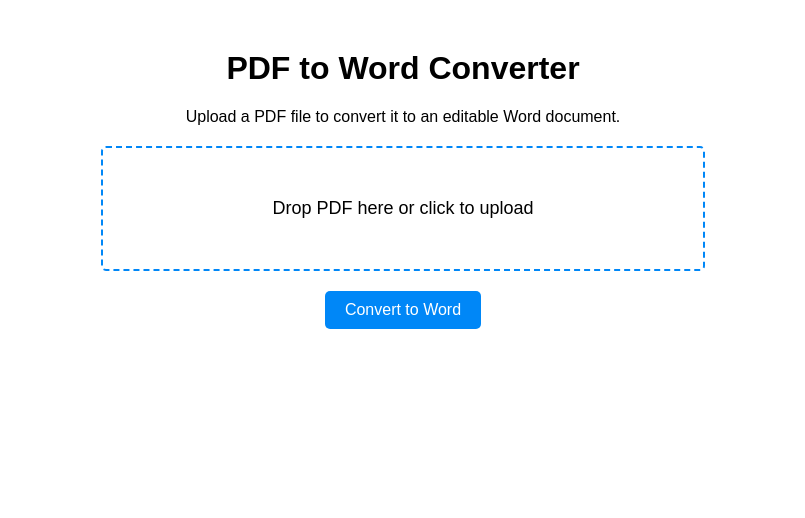
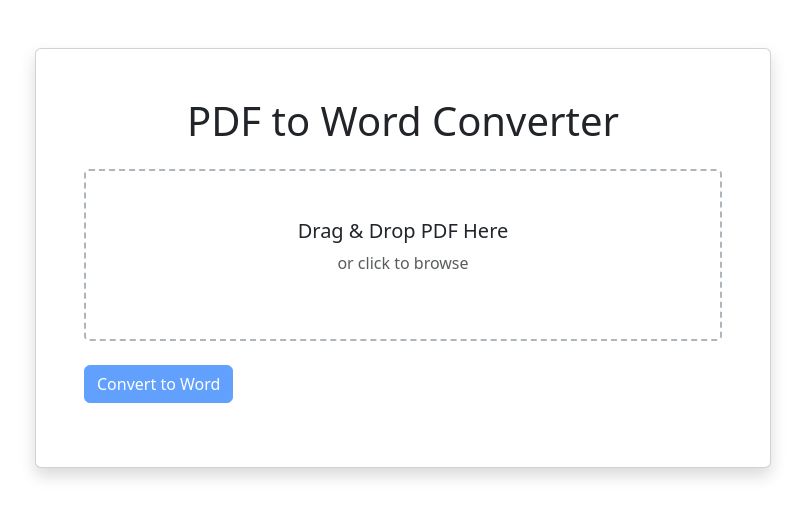
Before and after one commit to roastandr/pdf-to-word, a Flask app: page / in a window 1280 px wide. Shown: the top 518 px of the page, without its empty margins (237-1042 px from the left). Run offline with Flask 3, Linux system fonts and the light colour scheme; some libraries are stand-ins or nearby versions.

Commit message:
update code

```diff
--- a/app.py
+++ b/app.py
@@ -1,5 +1,6 @@
-from flask import Flask, render_template, request, send_file, after_this_request
 import os
+import logging
+from flask import Flask, render_template, request, send_file
 from pdf2docx import Converter
 from pdf2image import convert_from_path
 import pytesseract
@@ -8,58 +9,75 @@ from docx import Document
 app = Flask(__name__)
 app.config['UPLOAD_FOLDER'] = 'uploads'
 app.config['MAX_CONTENT_LENGTH'] = 10 * 1024 * 1024  # 10MB limit
-
-# Ensure upload folder exists
 os.makedirs(app.config['UPLOAD_FOLDER'], exist_ok=True)
 
+# Configure logging
+logging.basicConfig(level=logging.INFO)
+logger = logging.getLogger(__name__)
+
 def convert_pdf_to_word(pdf_path, output_path):
+    """Convert PDF to DOCX with OCR fallback"""
     try:
-        # Try text-based conversion first
+        # Try text extraction first
         cv = Converter(pdf_path)
         cv.convert(output_path)
         cv.close()
-    except:
-        # Fallback to OCR for scanned PDFs
-        images = convert_from_path(pdf_path)
-        doc = Document()
-        for img in images:
-            text = pytesseract.image_to_string(img)
-            doc.add_paragraph(text)
-        doc.save(output_path)
+        logger.info("Text-based conversion successful")
+        return True
+    except Exception as e:
+        logger.warning(f"Text extraction failed, trying OCR: {e}")
+        try:
+            # OCR fallback
+            images = convert_from_path(pdf_path, dpi=200, thread_count=2)
+            doc = Document()
+            for img in images:
+                text = pytesseract.image_to_string(img)
+                doc.add_paragraph(text)
+            doc.save(output_path)
+            logger.info("OCR conversion successful")
+            return True
+        except Exception as ocr_error:
+            logger.error(f"OCR failed: {ocr_error}")
+            return False
 
-@app.route("/", methods=["GET", "POST"])
-def index():
-    if request.method == "POST":
-        if 'file' not in request.files:
-            return "No file uploaded", 400
+@app.route("/", methods=["GET"])
+def home():
+    return render_template("index.html")
 
-        file = request.files['file']
-        if file.filename == '':
-            return "No file selected", 400
+@app.route("/convert", methods=["POST"])
+def handle_conversion():
+    if 'file' not in request.files:
+        return {"error": "No file uploaded"}, 400
 
-        if file and file.filename.endswith('.pdf'):
-            # Save uploaded PDF
-            pdf_path = os.path.join(app.config['UPLOAD_FOLDER'], file.filename)
-            file.save(pdf_path)
+    file = request.files['file']
+    if not file or file.filename == '':
+        return {"error": "No file selected"}, 400
 
-            # Convert to Word
-            word_filename = file.filename.replace('.pdf', '.docx')
-            word_path = os.path.join(app.config['UPLOAD_FOLDER'], word_filename)
-            convert_pdf_to_word(pdf_path, word_path)
+    try:
+        # Save uploaded file
+        pdf_path = os.path.join(app.config['UPLOAD_FOLDER'], file.filename)
+        word_path = os.path.join(app.config['UPLOAD_FOLDER'],
+                               file.filename.replace('.pdf', '.docx'))
+        file.save(pdf_path)
 
-            # Clean up files after download
-            @after_this_request
-            def remove_files(response):
-                try:
-                    os.remove(pdf_path)
-                    os.remove(word_path)
-                except:
-                    pass
-                return response
+        # Convert
+        if not convert_pdf_to_word(pdf_path, word_path):
+            return {"error": "Conversion failed"}, 500
 
-            return send_file(word_path, as_attachment=True)
+        # Return the file
+        return send_file(word_path, as_attachment=True)
 
-    return render_template("index.html")
+    except Exception as e:
+        logger.error(f"Server error: {e}")
+        return {"error": str(e)}, 500
+    finally:
+        # Cleanup
+        for path in [pdf_path, word_path]:
+            try:
+                if path and os.path.exists(path):
+                    os.remove(path)
+            except:
+                pass
 
 if __name__ == "__main__":
     app.run(host='0.0.0.0', port=int(os.environ.get("PORT", 5000)))
--- a/templates/index.html
+++ b/templates/index.html
@@ -4,75 +4,164 @@
     <meta charset="UTF-8">
     <meta name="viewport" content="width=device-width, initial-scale=1.0">
     <title>PDF to Word Converter</title>
-    <link rel="stylesheet" href="https://cdnjs.cloudflare.com/ajax/libs/dropzone/5.9.3/dropzone.min.css">
+    <link href="https://cdn.jsdelivr.net/npm/bootstrap@5.3.0/dist/css/bootstrap.min.css" rel="stylesheet">
     <style>
-        body {
-            font-family: Arial, sans-serif;
+        .upload-area {
+            border: 2px dashed #adb5bd;
+            border-radius: 5px;
+            padding: 3rem;
             text-align: center;
-            margin: 50px;
+            cursor: pointer;
+            transition: all 0.3s;
         }
-        .dropzone {
-            border: 2px dashed #0087F7;
-            border-radius: 5px;
-            padding: 50px;
-            margin: 20px auto;
-            max-width: 500px;
+        .upload-area:hover {
+            border-color: #0d6efd;
+            background: #f8f9fa;
         }
-        .dz-message {
-            font-size: 18px;
-        }
-        .convert-btn {
-            background: #0087F7;
-            color: white;
-            border: none;
-            padding: 10px 20px;
-            border-radius: 5px;
-            cursor: pointer;
-            font-size: 16px;
+        #progressBar {
+            height: 20px;
+            margin-top: 10px;
+            display: none;
         }
     </style>
 </head>
 <body>
-    <h1>PDF to Word Converter</h1>
-    <p>Upload a PDF file to convert it to an editable Word document.</p>
+    <div class="container py-5">
+        <div class="row justify-content-center">
+            <div class="col-md-8">
+                <div class="card shadow">
+                    <div class="card-body p-5">
+                        <h1 class="text-center mb-4">PDF to Word Converter</h1>
 
-    <form action="/" class="dropzone" id="pdfUpload" enctype="multipart/form-data">
-        <div class="dz-message">Drop PDF here or click to upload</div>
-    </form>
+                        <div id="uploadArea" class="upload-area mb-4">
+                            <h5>Drag & Drop PDF Here</h5>
+                            <p class="text-muted">or click to browse</p>
+                            <input type="file" id="fileInput" accept=".pdf" class="d-none">
+                        </div>
 
-    <button id="convertBtn" class="convert-btn" disabled>Convert to Word</button>
-    <div id="status"></div>
+                        <div class="d-flex justify-content-between align-items-center">
+                            <button id="convertBtn" class="btn btn-primary" disabled>
+                                Convert to Word
+                            </button>
+                            <div id="fileInfo" class="text-muted"></div>
+                        </div>
 
-    <script src="https://cdnjs.cloudflare.com/ajax/libs/dropzone/5.9.3/dropzone.min.js"></script>
+                        <div id="progressBar" class="progress">
+                            <div class="progress-bar progress-bar-striped progress-bar-animated"
+                                 role="progressbar" style="width: 0%"></div>
+                        </div>
+
+                        <div id="status" class="mt-3 text-center"></div>
+                    </div>
+                </div>
+            </div>
+        </div>
+    </div>
+
     <script>
-        Dropzone.options.pdfUpload = {
-            paramName: "file",
-            maxFiles: 1,
-            acceptedFiles: ".pdf",
-            init: function() {
-                this.on("addedfile", function() {
-                    document.getElementById("convertBtn").disabled = false;
+        const fileInput = document.getElementById('fileInput');
+        const uploadArea = document.getElementById('uploadArea');
+        const convertBtn = document.getElementById('convertBtn');
+        const fileInfo = document.getElementById('fileInfo');
+        const progressBar = document.getElementById('progressBar');
+        const statusDiv = document.getElementById('status');
+
+        let currentFile = null;
+
+        // Handle drag/drop
+        uploadArea.addEventListener('click', () => fileInput.click());
+
+        fileInput.addEventListener('change', (e) => {
+            if (e.target.files.length) {
+                currentFile = e.target.files[0];
+                fileInfo.textContent = currentFile.name;
+                convertBtn.disabled = false;
+            }
+        });
+
+        // Drag/drop events
+        ['dragenter', 'dragover', 'dragleave', 'drop'].forEach(eventName => {
+            uploadArea.addEventListener(eventName, preventDefaults, false);
+        });
+
+        function preventDefaults(e) {
+            e.preventDefault();
+            e.stopPropagation();
+        }
+
+        ['dragenter', 'dragover'].forEach(eventName => {
+            uploadArea.addEventListener(eventName, highlight, false);
+        });
+
+        ['dragleave', 'drop'].forEach(eventName => {
+            uploadArea.addEventListener(eventName, unhighlight, false);
+        });
+
+        function highlight() {
+            uploadArea.classList.add('bg-light');
+        }
+
+        function unhighlight() {
+            uploadArea.classList.remove('bg-light');
+        }
+
+        uploadArea.addEventListener('drop', (e) => {
+            const dt = e.dataTransfer;
+            const file = dt.files[0];
+
+            if (file && file.name.endsWith('.pdf')) {
+                currentFile = file;
+                fileInfo.textContent = file.name;
+                convertBtn.disabled = false;
+            } else {
+                statusDiv.textContent = 'Please upload a PDF file';
+                statusDiv.className = 'text-danger';
+            }
+        });
+
+        // Conversion handler
+        convertBtn.addEventListener('click', async () => {
+            if (!currentFile) return;
+
+            const formData = new FormData();
+            formData.append('file', currentFile);
+
+            // UI updates
+            convertBtn.disabled = true;
+            progressBar.style.display = 'block';
+            statusDiv.textContent = 'Converting...';
+            statusDiv.className = 'text-info';
+
+            try {
+                const response = await fetch('/convert', {
+                    method: 'POST',
+                    body: formData
                 });
+
+                if (!response.ok) {
+                    throw new Error(await response.text());
+                }
+
+                // Create download link
+                const blob = await response.blob();
+                const url = URL.createObjectURL(blob);
+                const a = document.createElement('a');
+                a.href = url;
+                a.download = currentFile.name.replace('.pdf', '.docx');
+                document.body.appendChild(a);
+                a.click();
+                a.remove();
+
+                statusDiv.textContent = 'Conversion successful!';
+                statusDiv.className = 'text-success';
+            } catch (error) {
+                console.error('Error:', error);
+                statusDiv.textContent = `Error: ${error.message}`;
+                statusDiv.className = 'text-danger';
+            } finally {
+                progressBar.style.display = 'none';
+                convertBtn.disabled = false;
             }
-        };
-
-        document.getElementById("convertBtn").addEventListener("click", function() {
-            const dropzone = Dropzone.forElement("#pdfUpload");
-            if (dropzone.files.length === 0) {
-                alert("Please upload a PDF file first!");
-                return;
-            }
-
-            document.getElementById("status").innerHTML = "Converting...";
-            dropzone.processQueue();
-
-            dropzone.on("success", function(file, response) {
-                document.getElementById("status").innerHTML = "Conversion complete! Download will start automatically.";
-            });
-
-            dropzone.on("error", function(file, error) {
-                document.getElementById("status").innerHTML = "Error: " + error;
-            });
         });
     </script>
 </body>
```
Also changed, not shown: requirements.txt (+7 -7 lines), 2 other files.
